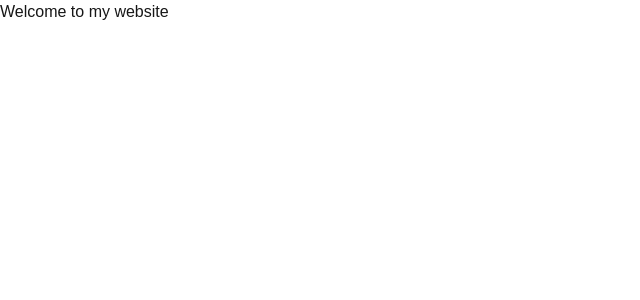
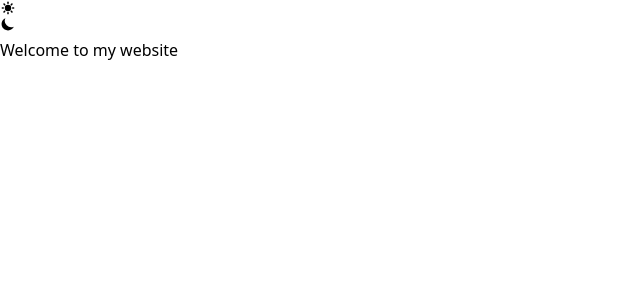
Before and after one commit to LarryMerino/website, a Next.js app: page / in a window 1280 px wide. Shown: the top 300 px of the page, without its empty margins (0-640 px from the left). Built offline with nearby package versions, Linux system fonts and the light colour scheme.

Commit message:
feat(theme): integrate Flowbite dark mode support and toggle

```diff
--- a/app/globals.css
+++ b/app/globals.css
@@ -2,27 +2,4 @@
 @plugin "flowbite-react/plugin/tailwindcss";
 @source "../.flowbite-react/class-list.json";
 
-:root {
-  --background: #ffffff;
-  --foreground: #171717;
-}
-
-@theme inline {
-  --color-background: var(--background);
-  --color-foreground: var(--foreground);
-  --font-sans: var(--font-geist-sans);
-  --font-mono: var(--font-geist-mono);
-}
-
-@media (prefers-color-scheme: dark) {
-  :root {
-    --background: #0a0a0a;
-    --foreground: #ededed;
-  }
-}
-
-body {
-  background: var(--background);
-  color: var(--foreground);
-  font-family: Arial, Helvetica, sans-serif;
-}
+@custom-variant dark (&:where(.dark, .dark *));
--- a/app/layout.tsx
+++ b/app/layout.tsx
@@ -1,5 +1,6 @@
+import { ThemeModeScript } from "flowbite-react";
 import type { Metadata } from "next";
-import { ThemeModeScript } from "flowbite-react";
+import { ThemeInit } from "@/.flowbite-react/init";
 import "./globals.css";
 
 export const metadata: Metadata = {
@@ -17,7 +18,10 @@ export default function RootLayout({
       <head>
         <ThemeModeScript />
       </head>
-      <body>{children}</body>
+        <body>
+          <ThemeInit />
+          {children}
+        </body>
     </html>
   );
 }
--- a/app/page.tsx
+++ b/app/page.tsx
@@ -1,6 +1,9 @@
+import { DarkThemeToggle } from "flowbite-react";
+
 export default function Page(){
   return(
     <main>
+      <DarkThemeToggle />
       <h1>Welcome to my website</h1>
     </main>
   );
```
